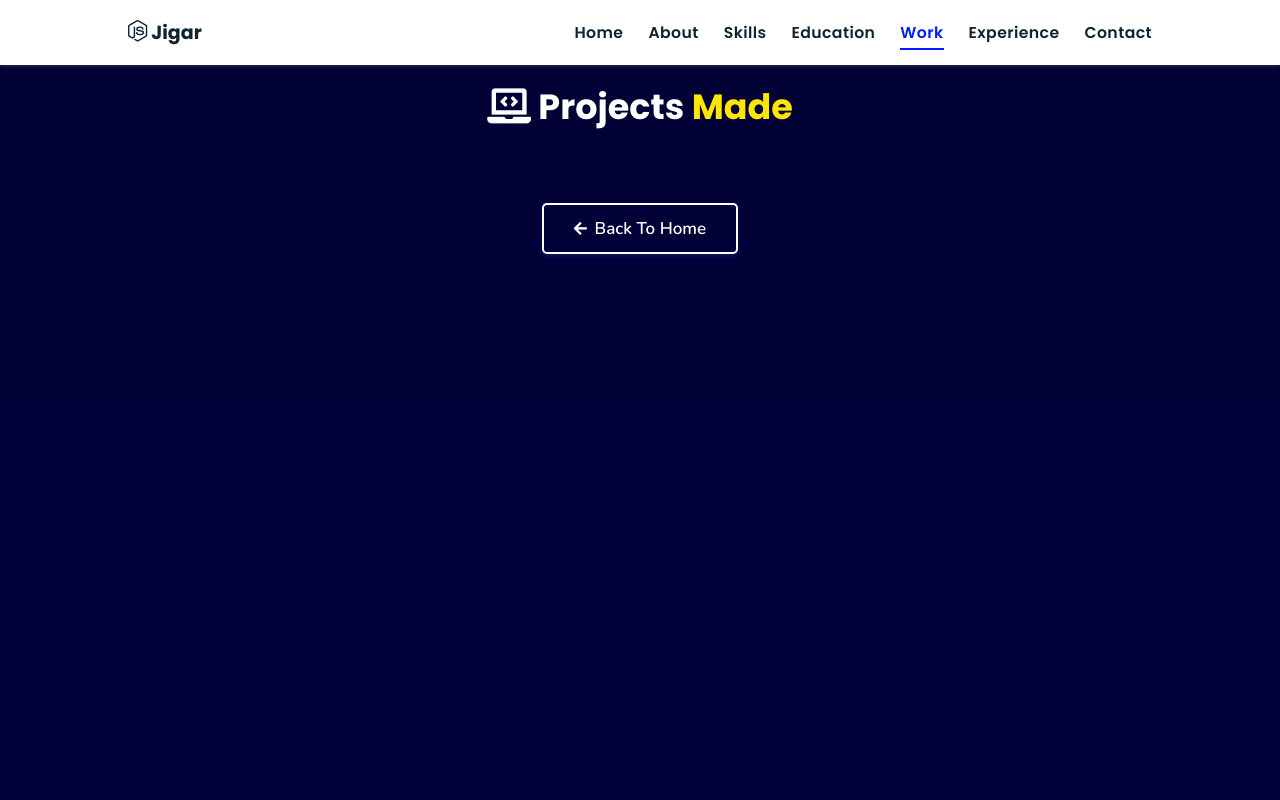
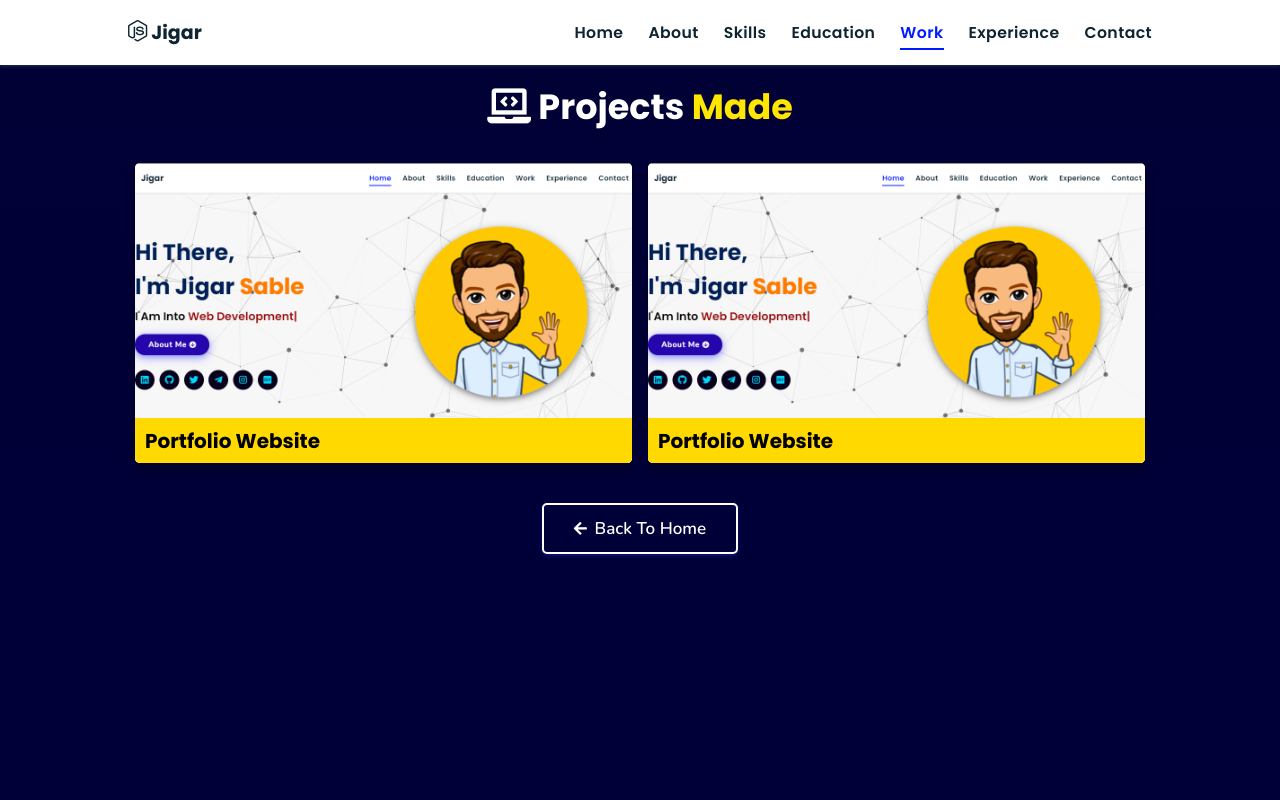
Before and after one commit to bapakpandha/project_portofolio, a plain HTML site: page projects/index.html in a window 1280 px wide. Shown: the top 800 px of the page. Drawn offline with nearby package versions, Linux system fonts and the light colour scheme; no server answers.

Commit message:
Minor Updates V0.1

```diff
--- a/assests/js/script.js
+++ b/assests/js/script.js
@@ -115,7 +115,7 @@ function showProjects(projects) {
     projects.slice(0, 10).filter(project => project.category != "android").forEach(project => {
         projectHTML += `
         <div class="box tilt">
-      <img draggable="false" src="/assets/images/projects/${project.image}.png" alt="project" />
+      <img draggable="false" src="${project.image}" alt="project" />
       <div class="content">
         <div class="tag">
         <h3>${project.name}</h3>
@@ -134,7 +134,7 @@ function showProjects(projects) {
 
     // <!-- tilt js effect starts -->
     VanillaTilt.init(document.querySelectorAll(".tilt"), {
-        max: 15,
+        max: 5,
     });
     // <!-- tilt js effect ends -->
 
--- /dev/null
+++ b/projects/projects.json
@@ -0,0 +1,22 @@
+[
+    {
+        "id": 1,
+        "name": "Portfolio Website",
+        "desc": "Website yang berisi Portofolio saya. Website ini saya buat sendiri dengan menggunakan bantuan beberapa javascript untuk mempercantik tampilan.",
+        "image": "../assests/images/projects/portfolio1.PNG",
+        "links": {
+            "view": "#",
+            "code": "#"
+        }
+    },
+    {
+        "id": 1,
+        "name": "Portfolio Website",
+        "desc": "Website yang berisi Portofolio saya. Website ini saya buat sendiri dengan menggunakan bantuan beberapa javascript untuk mempercantik tampilan.",
+        "image": "../assests/images/projects/portfolio1.PNG",
+        "links": {
+            "view": "#",
+            "code": "#"
+        }
+    }
+]
```
Also changed, not shown: index.html (+6 -6 lines), projects/index.html (line endings or trailing spaces).
